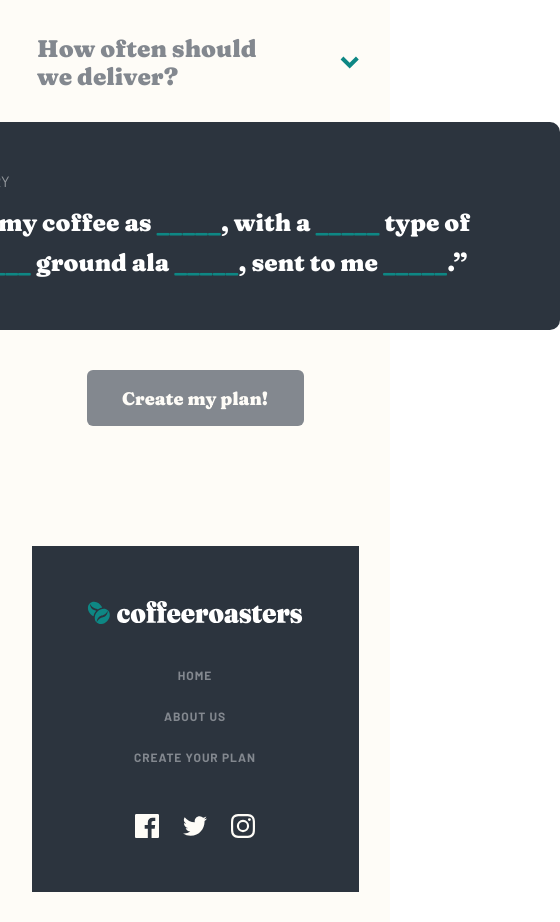
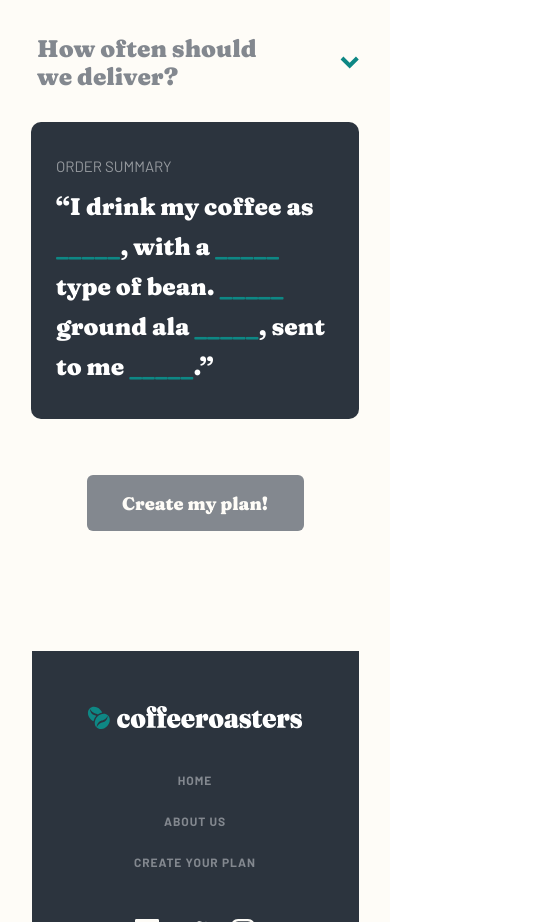
Before and after one commit to danielopq/Coffeeroasters, a React (Vite) app: page /subscribe in a window 390 px wide. Shown: the part 2584-3506 px from the top of the page, 560 px wide, since content can reach past the window. Built offline with nearby package versions, Linux system fonts and the light colour scheme.

Commit message:
planSummary.css - mobile version done

```diff
--- a/src/components/subscribe/subscribePlanMaker/planSummary/planSummary.css
+++ b/src/components/subscribe/subscribePlanMaker/planSummary/planSummary.css
@@ -1,4 +1,4 @@
-#planSummary{
+#planSummary {
     width: 730px;
     height: auto;
     margin-bottom: 40px;
@@ -7,34 +7,48 @@
     background-color: var(--darkGrey);
 }
 
-#planSummary-content{
+#planSummary-content {
     display: flex;
     flex-direction: column;
 }
 
-#planSummary-content p[class='mainText']{
-    color: rgba(255,255,255,0.5);
+#planSummary-content p[class='mainText'] {
+    color: rgba(255, 255, 255, 0.5);
     margin-bottom: 9px;
 }
 
-#planSummary-resumeText{
+#planSummary-resumeText {
     font: 900 24px/40px 'Fraunces-Black';
     color: white;
 }
 
-.planChoice{
-    color:var(--darkCyan);
+.planChoice {
+    color: var(--darkCyan);
 }
 
 /*############################## TABLET VERSION ##############################*/
 
 @media (min-width: 768px) and (max-width: 1024px) {
-    #planSummary{
+    #planSummary {
         width: 689px;
         padding: 27px 44px;
     }
 
-    #planSummary-content p[class='mainText']{
+    #planSummary-content p[class='mainText'] {
         margin-bottom: 8px;
     }
 }
+
+/*############################## MOBILE VERSION ##############################*/
+
+@media screen and (max-width:767px) {
+    #planSummary {
+        width: 328px;
+        margin-bottom: 56px;
+        padding: 32px 25px;
+    }
+
+    #planSummary-content p[class='mainText'] {
+        margin-bottom: 8px;
+    }
+}
```
